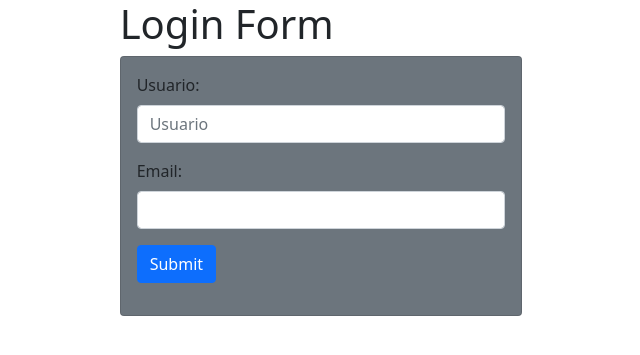
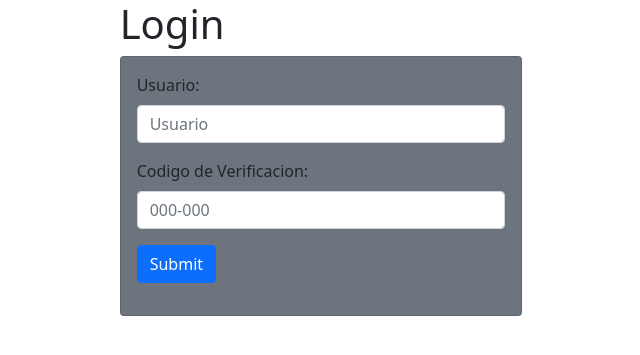
Before and after one commit to Germain1107/pf_mfa_docker, a Flask app: page / in a window 1280 px wide. Shown: the top 355 px of the page, without its empty margins (319-959 px from the left). Run offline with Flask 2, Linux system fonts and the light colour scheme.

Commit message:
arreglos

```diff
--- a/app.py
+++ b/app.py
@@ -1,27 +1,56 @@
 from flask import Flask, request, render_template, redirect, url_for
 from random import randint
 from smtplib import SMTP
+from flask_sqlalchemy import SQLAlchemy
 
 app = Flask(__name__)
+app.config['SQLALCHEMY_DATABASE_URI'] = 'sqlite:///databases/users.db'
+db = SQLAlchemy(app)
+
+
+class User(db.Model):
+    __tablename__ = 'users'
+    id = db.Column(db.Integer, primary_key=True)
+    username = db.Column(db.String(80), unique=True, nullable=False)
+    password = db.Column(db.String(120), nullable=False)
+
+# create the table
+db.create_all()
+
+@app.route('/check-user', methods=['POST'])
+def check_user():
+    username = request.form['username']
+
+    user = User.query.filter_by(username=username).first()
+
+    if user:
+        # User exists
+        return 0
+    else:
+        # User does not exist
+        return 1
 
 
 # genera el codigo numerico de 6 digitos y lo envia por correo
 def send_code(email):
     code = randint(100000, 999999)
-    message = 'Your authentication code is: {}'.format(code)
+    message = f'Your authentication code is: {code}'
 
     # Send the email with the code using the SMTP library
     with SMTP('smtp.gmail.com', 587) as smtp:
+        __usr = "germainstephens07@gmail.com"
+        __p = "Ger11yeli21"
         smtp.ehlo()
         smtp.starttls()
-        smtp.login('YOUR_EMAIL_ADDRESS', 'YOUR_EMAIL_PASSWORD')
-        smtp.sendmail('YOUR_EMAIL_ADDRESS', email, message)
+        smtp.login(__usr, __p)
+        smtp.sendmail(__usr, email, message)
 
     return code
 
 
 @app.route('/')
 def index():
+
     return render_template('login.html')
 
 
--- a/templates/login.html
+++ b/templates/login.html
@@ -2,15 +2,15 @@
 
 {% block content %}
 <div class="container col-md-4 offset-md-4">
-  <h1 class="h1">Login Form</h1>
+  <h1 class="h1">Login</h1>
   <form class="mx-=auto card card-body bg-secondary" method="POST" action="/login">
     <div class="form-group">
       <label for="username" class="form-label">Usuario:</label>
       <input type="text" placeholder="Usuario" class="form-control mb-3" id="username">
     </div>
     <div class="form-group">
-      <label for="email" class="form-label">Email:</label>
-      <input type="email" class="form-control mb-3" id="email">
+      <label for="cod_ver" class="form-label">Codigo de Verificacion:</label>
+      <input type="text" placeholder="000-000" maxlength="6" class="form-control mb-3" id="cod_ver">
     </div>
     <div class="form-group">
       <button type="submit" class="btn btn-primary mb-3">Submit</button>
```
